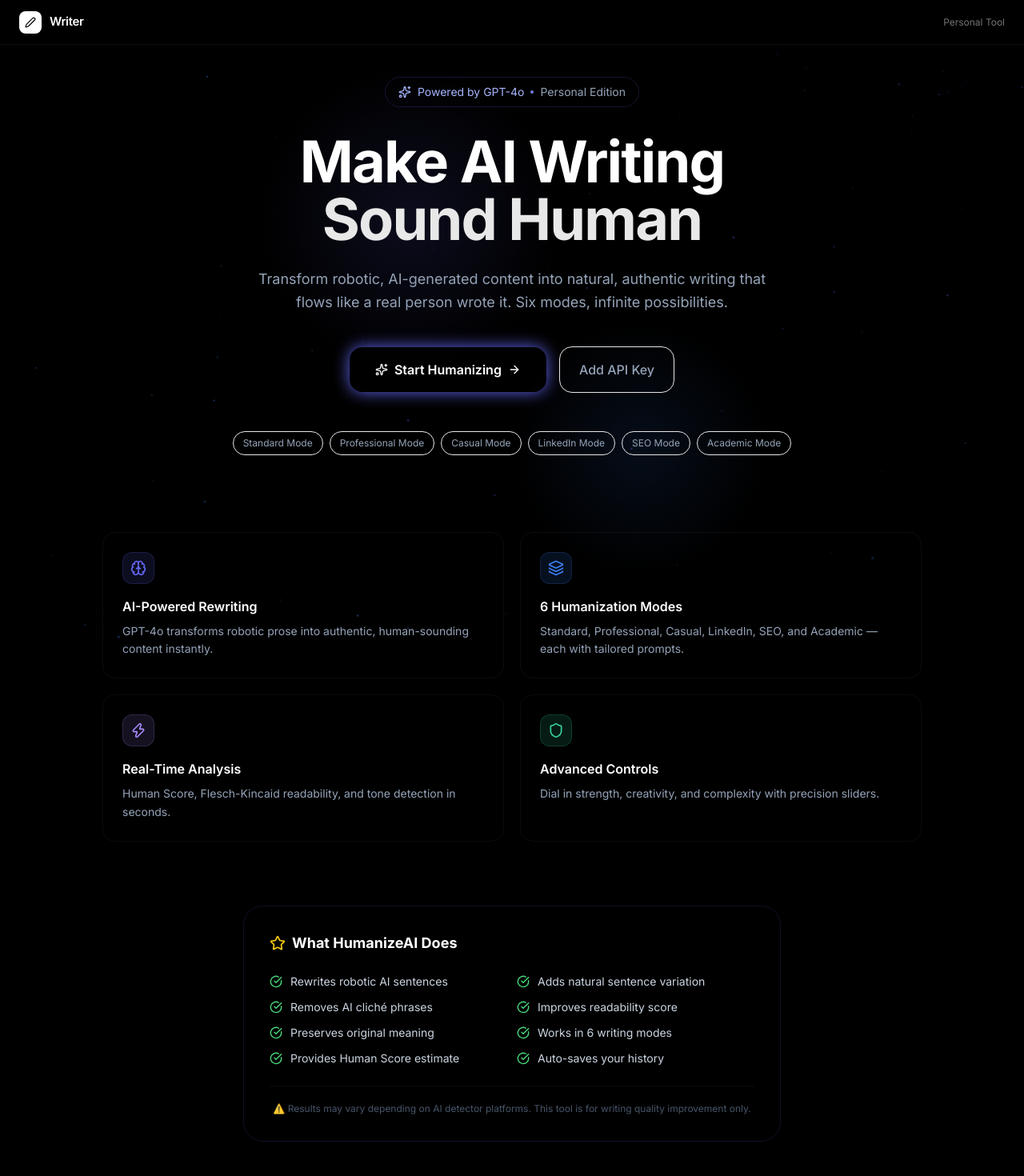
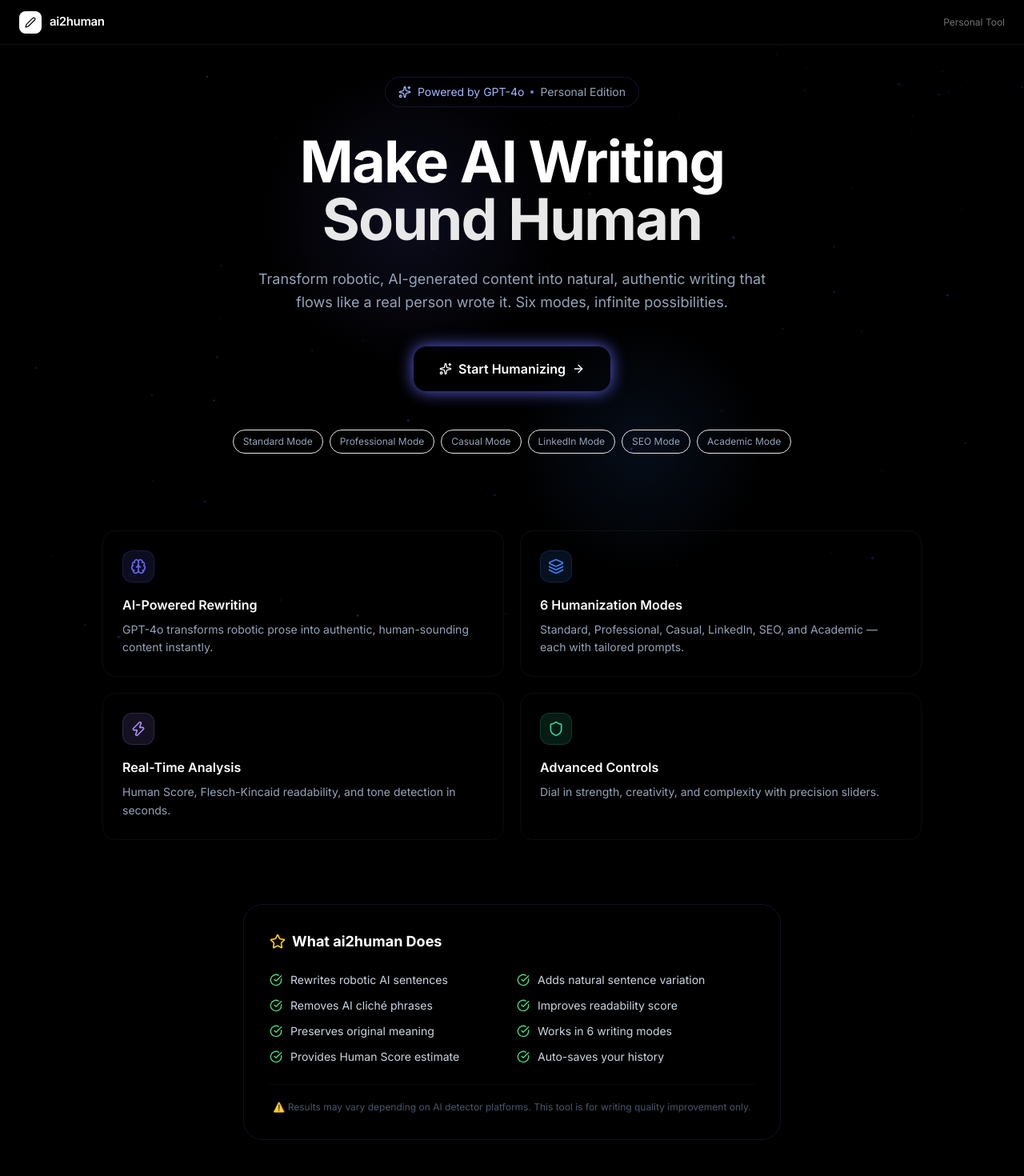
Before and after one commit to jaais0n/Ai-to-Human, a React (Vite) app in the folder client/: page / in a window 1280 px wide. Shown: the top 1470 px of the page at 80% size. Built offline with nearby package versions, Linux system fonts and the light colour scheme.

Commit message:
chore: rename app to ai2human and remove api key config

```diff
--- a/client/index.html
+++ b/client/index.html
@@ -4,7 +4,7 @@
     <meta charset="UTF-8" />
     <meta name="viewport" content="width=device-width, initial-scale=1.0" />
     <meta name="description" content="Personal writing tool" />
-    <title>Writer</title>
+    <title>ai2human</title>
     <link rel="preconnect" href="https://fonts.googleapis.com" />
     <link rel="preconnect" href="https://fonts.gstatic.com" crossorigin />
     <link href="https://fonts.googleapis.com/css2?family=Inter:wght@300;400;500;600;700&display=swap" rel="stylesheet" />
--- a/client/src/components/layout/Navbar.jsx
+++ b/client/src/components/layout/Navbar.jsx
@@ -13,7 +13,7 @@ export default function Navbar() {
             <Pen className="w-3.5 h-3.5 text-black" />
           </div>
           <span className="font-semibold text-[15px] tracking-tight text-white">
-            Writer
+            ai2human
           </span>
         </Link>
 
--- a/client/src/pages/LandingPage.jsx
+++ b/client/src/pages/LandingPage.jsx
@@ -84,11 +84,7 @@ export default function LandingPage() {
                   <ArrowRight className="w-4 h-4" />
                 </motion.button>
               </Link>
-              <Link to="/settings">
-                <button className="flex items-center gap-2 px-6 py-4 rounded-2xl font-medium text-slate-400 hover:text-white glass-card border border-white/8 hover:border-white/15 transition-all">
-                  Add API Key
-                </button>
-              </Link>
+
             </div>
           </motion.div>
 
@@ -144,7 +140,7 @@ export default function LandingPage() {
         >
           <div className="flex items-center gap-2 mb-6">
             <Star className="w-5 h-5 text-yellow-400" />
-            <h2 className="font-bold text-white text-lg">What HumanizeAI Does</h2>
+            <h2 className="font-bold text-white text-lg">What ai2human Does</h2>
           </div>
           <div className="grid sm:grid-cols-2 gap-3">
             {[
--- a/client/src/pages/SettingsPage.jsx
+++ b/client/src/pages/SettingsPage.jsx
@@ -62,7 +62,7 @@ export default function SettingsPage() {
           className="mb-8"
         >
           <h1 className="text-2xl font-bold text-white mb-2">Settings</h1>
-          <p className="text-sm text-slate-400">Configure your API key, preferences, and defaults.</p>
+          <p className="text-sm text-slate-400">Configure your preferences and writing defaults.</p>
         </motion.div>
 
         <div className="space-y-5">
```
